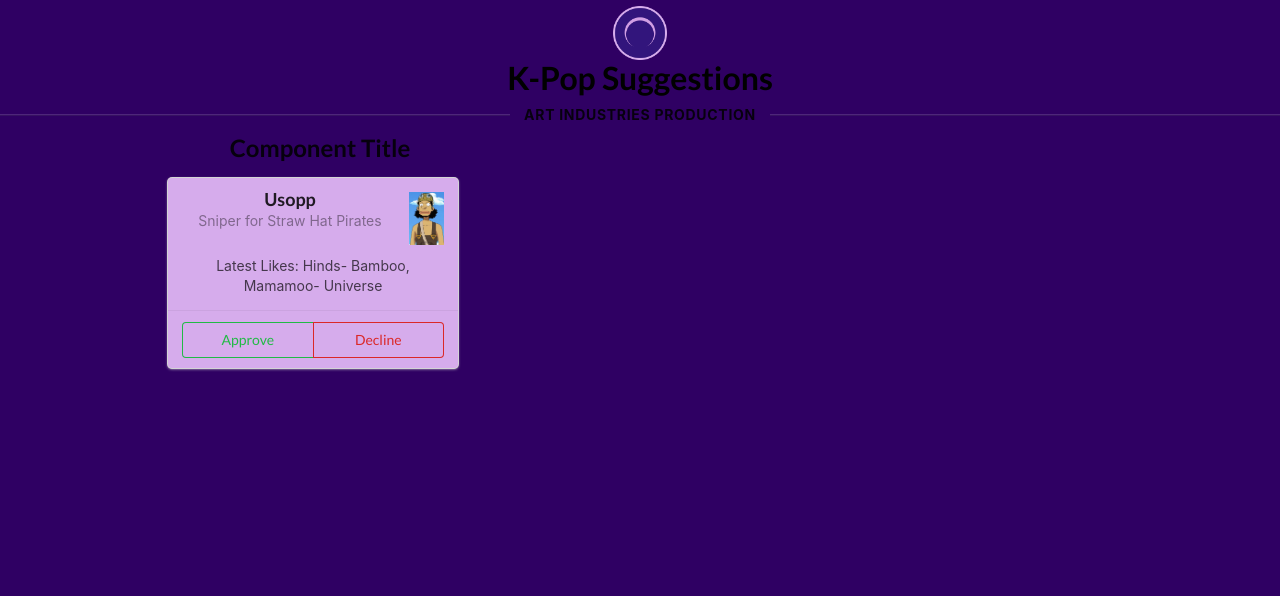
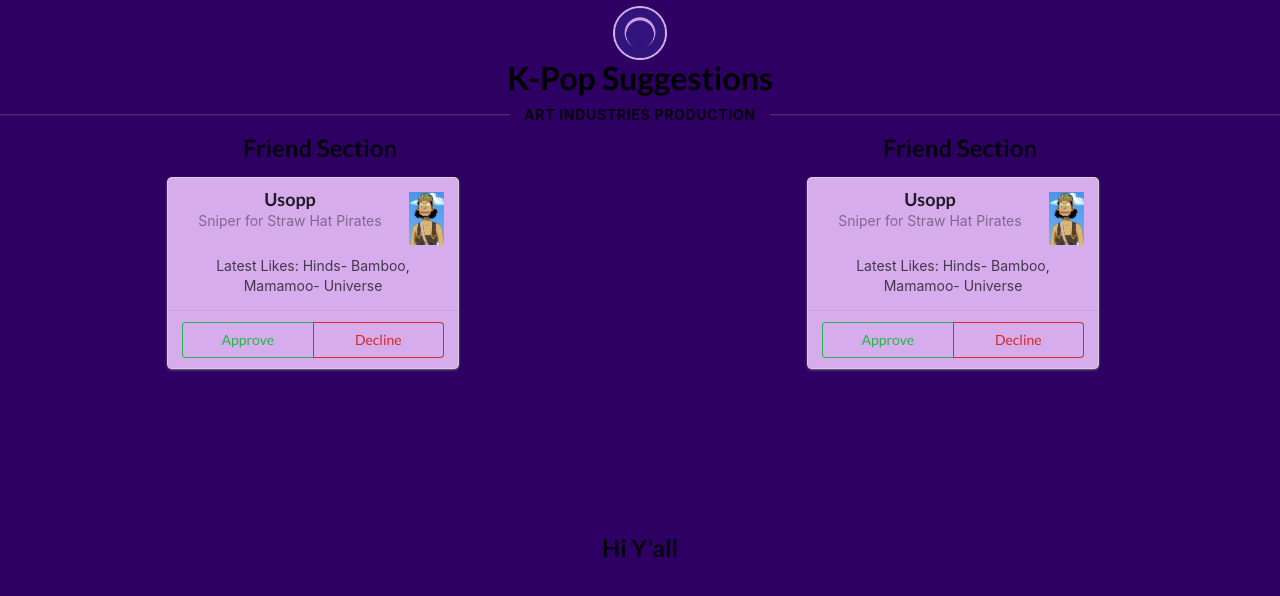
Before and after one commit to artisja/Kpop-Suggestion-Web, a React (Create React App) app: page / in a window 1280 px wide. Shown: the top 596 px of the page. Built offline with nearby package versions, Linux system fonts and the light colour scheme.

Commit message:
added create song component

```diff
--- a/src/App.css
+++ b/src/App.css
@@ -15,4 +15,6 @@ variables{
 
 .suggest-row{
   height: 50%;
+  width: 100%;
+  display: inline-flex;
 }
--- a/src/App.js
+++ b/src/App.js
@@ -2,15 +2,17 @@ import React from 'react';
 import './App.css';
 import HeaderComponent from './HeaderComponent/HeaderComponent.js';
 import TileComponent from './TileComponent/TileComponent.js';
+import CreateSongComponent from './CreateSongComponent/CreateSongComponent.js';
 
 function App() {
   return (
     <div className="App">
       <HeaderComponent name="Lee Hi"/>
       <div className="suggest-row">
-        <TileComponent />
-
+        <TileComponent sectionHeader="Friend Section" userHeader="Usopp" descript="Sniper for Straw Hat Pirates" likes=" Latest Likes: Hinds- Bamboo, Mamamoo- Universe"/>
+        <TileComponent sectionHeader="Friend Section" userHeader="Usopp" descript="Sniper for Straw Hat Pirates" likes=" Latest Likes: Hinds- Bamboo, Mamamoo- Universe"/>
       </div>
+      <CreateSongComponent />
     </div>
   );
 }
--- /dev/null
+++ b/src/CreateSongComponent/CreateSongComponent.js
@@ -0,0 +1,16 @@
+import React from 'react';
+import './CreateSongComponent.css';
+
+
+
+class CreateSongComponent extends React.Component {
+  render(){
+    return (
+      <div className="song-root">
+         <h2 class = "ui header">Hi Y'all</h2>
+      </div>
+    );
+  }
+}
+
+export default CreateSongComponent;
--- a/src/TileComponent/TileComponent.js
+++ b/src/TileComponent/TileComponent.js
@@ -6,19 +6,19 @@ class TileComponent extends React.Component{
   render() {
     return(
    <div className="tile-root">
-   <h2 class="ui header">Component Title</h2>
+   <h2 class="ui header">{this.props.sectionHeader}</h2>
     <div className="ui cards">
     <div className="ui centered card">
       <div className="content">
         <img className="right floated mini ui image" src={require('./usoppTest.png')}  alt="Sogeking"/>
         <div className="header">
-          Usopp
+          {this.props.userHeader}
         </div>
         <div className="meta">
-        Sniper for Straw Hat Pirates
+        {this.props.descript}
         </div>
         <div className="description">
-        Latest Likes: Hinds- Bamboo, Mamamoo- Universe
+        {this.props.likes}
         </div>
       </div>
             <div class="extra content">
```
Also changed, not shown: src/CreateSongComponent/CreateSongComponent.css (added).
